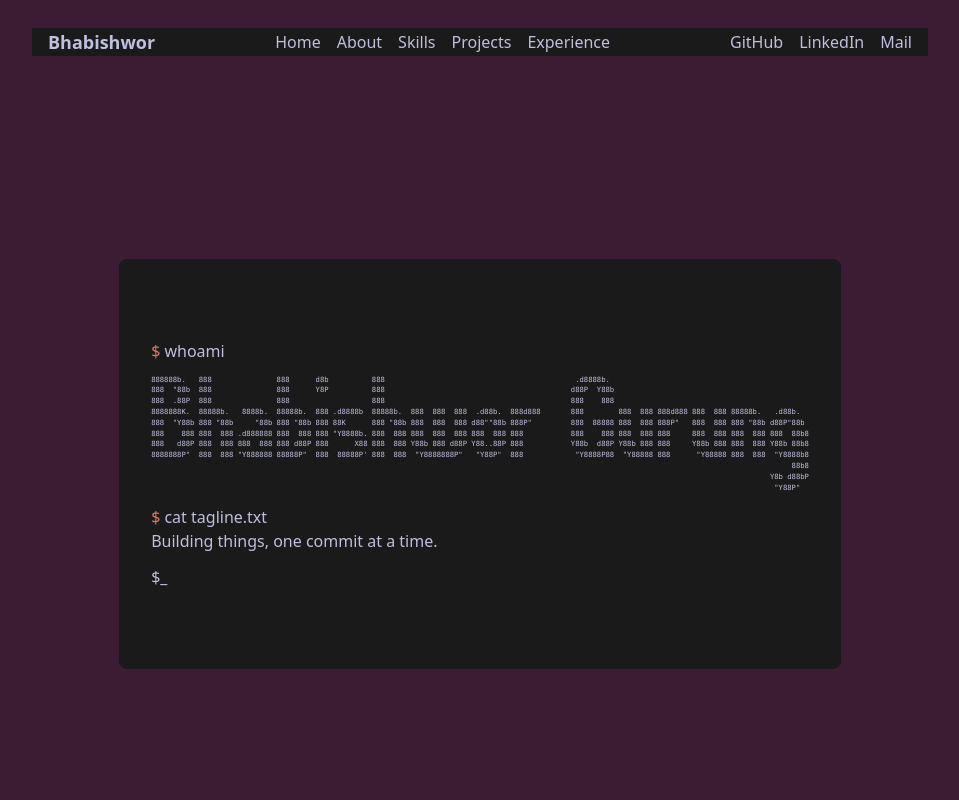
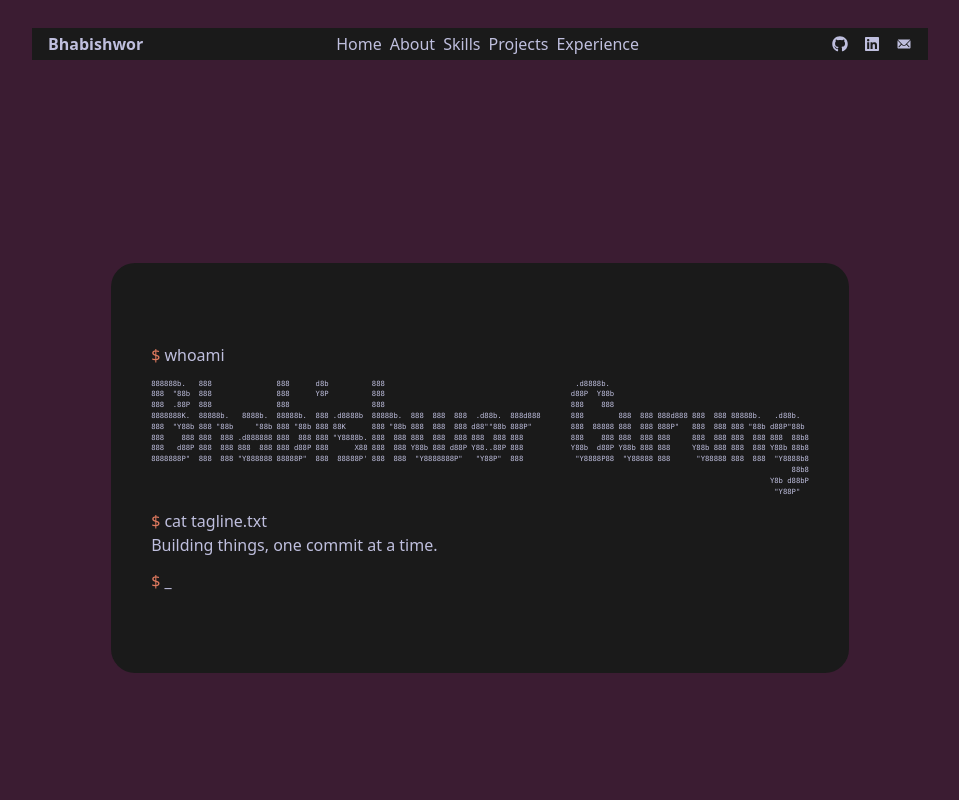
Before and after one commit to Bhabishworgrg/bhabishworgrg.github.io, a React (Vite) app: page / in a window 1280 px wide. Shown: the top 800 px of the page, without its empty margins (160-1119 px from the left). Built offline with nearby package versions, Linux system fonts and the light colour scheme.

Commit message:
Update styles

```diff
--- a/src/App.jsx
+++ b/src/App.jsx
@@ -10,10 +10,10 @@ import './App.css'
 
 function App() {
 	return (
-		<div className='text-tertiary mx-5 sm:mx-16 md:mx-36 lg:mx-48'>
+		<div className='text-tertiary mx-5 sm:mx-16 md:mx-30 lg:mx-48'>
 			<Navbar/>
 
-			<div className='mx-3 sm:mx-10 md:mx-14 lg:mx-20'>
+			<div className='mx-3 sm:mx-10 md:mx-10 lg:mx-20'>
 				<Intro/>
 				<About/>
 				<Skills/>
--- a/src/components/About.jsx
+++ b/src/components/About.jsx
@@ -9,7 +9,7 @@ I’m currently pursuing a BSc (H) in Computing degree at The British College, K
 				</p>
 
 				<img
-				src={'/assets/me.png'}
+				src={ '/assets/me.png' }
 				alt='img: me.png'
 				className='rounded-tl-3xl rounded-br-3xl border-highlight border-4 lg:ml-16 mt-16 lg:mt-0 w-[230px] sm:w-[270px] md:w-[300px] lg:w-[250px] h-auto'/>
 			</div>
--- a/src/components/Footer.jsx
+++ b/src/components/Footer.jsx
@@ -1,6 +1,6 @@
 function Footer() {
 	return (
-		<footer>
+		<footer className='text-center'>
 			&copy; 2024 Bhabishwor Gurung.
 		</footer>
 	);
--- a/src/components/Intro.jsx
+++ b/src/components/Intro.jsx
@@ -1,9 +1,11 @@
 function Intro() {
+	const prompt = <span className='text-highlight'>$</span>;
+
 	return (
 		<div id='intro' className='h-[95vh] flex items-center justify-center'>
-	  		<div className='bg-secondary rounded-lg max-w-4xl mx-2 sm:mx-6 md:mx-8 lg:mx-10 py-20 px-2 sm:px-4 md:px-6 lg:px-8'>
+	  		<div className='bg-secondary rounded-3xl max-w-4xl mx-2 sm:mx-6 md:mx-8 lg:mx-10 py-8 sm:py-10 md:py-20 px-4 sm:px-8 md:px-10 lg:px-10'>
 				<div className='mb-3'>
-					<span className='text-highlight'>$</span> whoami
+					{ prompt } whoami
 				</div>
 
 				{/* ASCII Art */}
@@ -22,14 +24,14 @@ function Intro() {
 				</div>
 
 				<div className='mt-3'>
-					<span className='text-highlight'>$</span> cat tagline.txt
+					{ prompt } cat tagline.txt
 					<br />
 					Building things, one commit at a time.
 			  	</div>
 
 				<div className='mt-3'>
-					$
-					<span className='blinking-cursor'>_</span>
+					{ prompt }
+					<span className='blinking-cursor'> _</span>
 				</div>
 			</div>
 		</div>
--- a/src/components/Navbar.jsx
+++ b/src/components/Navbar.jsx
@@ -1,3 +1,6 @@
+import { FaGithub, FaLinkedin } from "react-icons/fa";
+import { IoIosMail } from "react-icons/io";
+
 function Navbar() {
 	function scrollToSection(event, id) {
 		event.preventDefault();
@@ -6,18 +9,18 @@ function Navbar() {
 	}
 
 	return (
-		<nav className='bg-secondary sticky top-0 my-7 px-4'>
+		<nav className='bg-secondary sticky top-0 my-7 px-4 py-1'>
 				<div className='flex items-center justify-between'>
 					{ /* Name */ }
 					<a
 					href='#'
-					className='text-tertiary text-lg font-bold'
+					className='text-tertiary font-bold hover:text-highlight hover:scale-125 transition-transform'
 					>
 						Bhabishwor
 					</a>
 
 					{ /* Navigation Links */ }
-					<div className='flex-col sm:flex-row sm:space-x-4 sm:justify-start sm:static sm:w-auto absolute top-full left-0 w-full bg-secondary sm:bg-transparent sm:flex sm:space-y-0'>
+					<div className='hidden md:flex md:px-2 md:space-x-2 md:w-auto bg-secondary'>
 						{[
 							{ name: 'Home', href: '#intro' },
 							{ name: 'About', href: '#about' },
@@ -28,7 +31,7 @@ function Navbar() {
 							<a
 							href={ item.href }
 							onClick={ (event) => scrollToSection(event, item.href) }
-							className='text-tertiary hover:text-highlight'
+							className='text-tertiary hover:text-highlight hover:scale-125 transition-transform'
 							>
 								{ item.name }
 							</a>
@@ -38,16 +41,17 @@ function Navbar() {
 					{ /* Social Links */ }
 					<div className='flex items-center space-x-4'>
 						{[
-							{ name: 'GitHub', href: 'https://github.com/Bhabishworgrg', target: '_blank' },
-							{ name: 'LinkedIn', href: 'https://www.linkedin.com/in/bhabishwor-grg', target: '_blank' },
-							{ name: 'Mail', href: 'mailto:bhabishworgrg@gmail.com' },
+							{ name: 'GitHub', icon:<FaGithub/>, href: 'https://github.com/Bhabishworgrg', target: '_blank' },
+							{ name: 'LinkedIn', icon:<FaLinkedin/>, href: 'https://www.linkedin.com/in/bhabishwor-grg', target: '_blank' },
+							{ name: 'Mail', icon:<IoIosMail/>, href: 'mailto:bhabishworgrg@gmail.com', target: '_blank' },
 						].map((item) => (
 							<a
 							href={ item.href }
 							target={ item.target }
-							className='text-tertiary hover:text-highlight'
+							alt={ item.name }
+							className='text-tertiary hover:text-highlight hover:scale-125 transition-transform'
 							>
-								{ item.name }
+								{ item.icon }
 							</a>
 						))}
 					</div>
```
